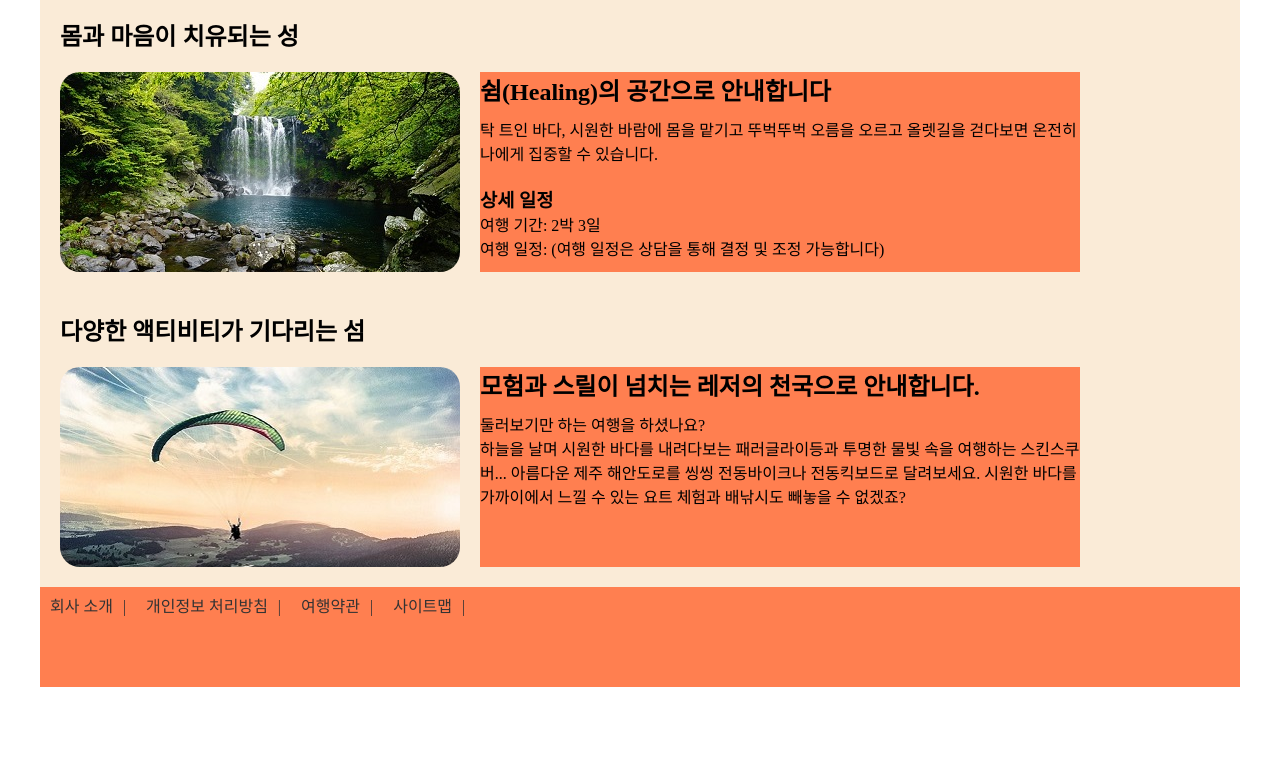
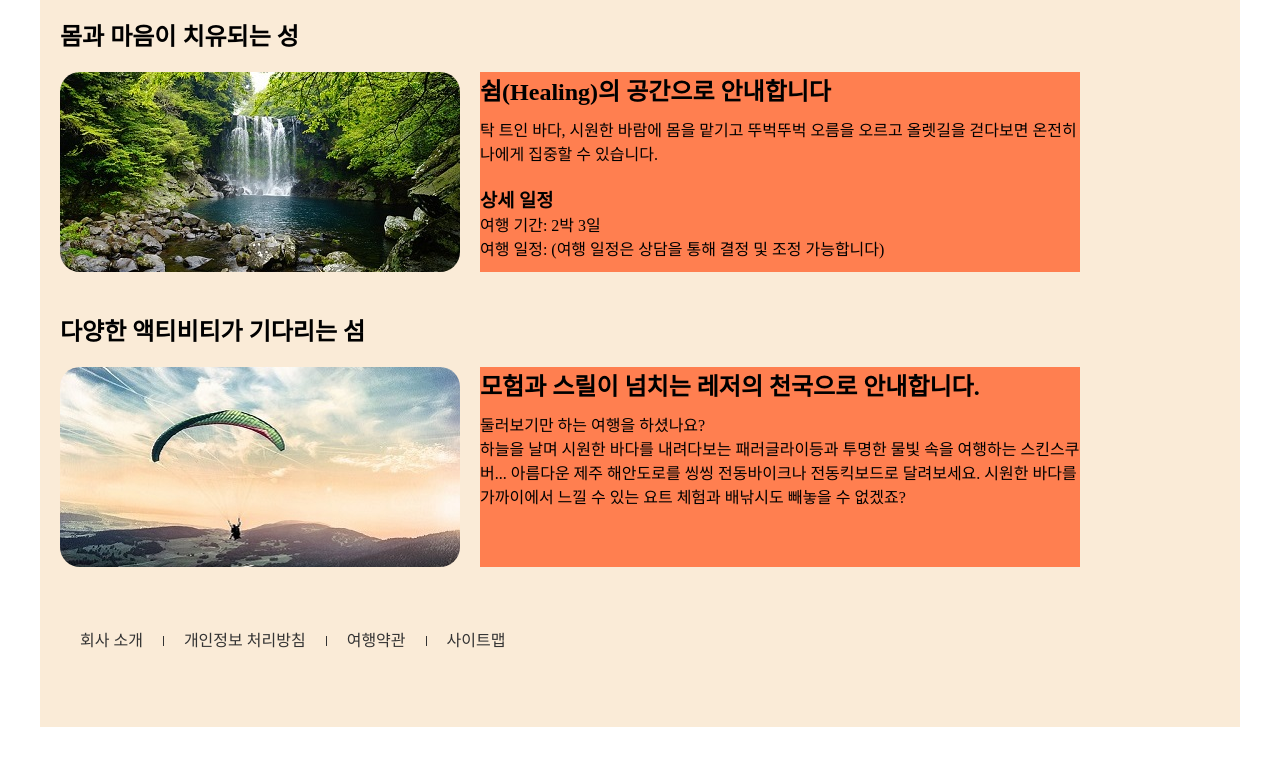
Before and after one commit to uixhyeon/project_01, a plain HTML site: page index.html in a window 1280 px wide. Shown: the part 103-868 px from the top of the page. Before the commit the page ends 800 px from the top, so only its background shows below. Drawn offline with Linux system fonts and the light colour scheme.

Commit message:
0721 12:48pm maybe last

```diff
--- a/css/main.css
+++ b/css/main.css
@@ -96,7 +96,6 @@ nav {
   transform: scale(1.2);
   overflow: hidden;
   filter: blur(1px);
-
 }
 /* 자세한 설명 */
 .desc-detail {
@@ -110,24 +109,30 @@ nav {
   margin-bottom: 10px;
 }
 .footer {
-
+  margin: 40px;
   width: 100%;
 }
-.footer > nav{
-width: 100%;
-display: flex;
-margin left: 20px;
+.footer > ul {
+  width: 100%;
+  height: 100px;
+  display: flex;
 }
-.footer > nav > a {
+/* .footer > ul > li > a {
  display: block;
   line-height: 20px;
   margin: 10px;
+} */
+.footer > ul > li > a:hover {
+  text-decoration: underline;
 }
-.footer > nav > a::after {
-  content: "|";
-  margin-left: 10px;
-   /* display: block; */
+.footer > ul > li > a::after {
+  content: "";
+  display: inline-block;
+  width: 1px;
+  height: 10px;
+  background-color: #333;
+  margin: 0 20px;
 }
-.footer > nav > a:last-child{
-  content: " ";
+.footer > ul > li:last-child a::after {
+  content: none;
 }
--- a/index.html
+++ b/index.html
@@ -94,12 +94,12 @@
 
       <!-- 하단 -->
       <footer class="footer">
-        <nav>
-          <a href="#">회사 소개</a>
-          <a href="#">개인정보 처리방침</a>
-          <a href="#">여행약관</a>
-          <a href="#">사이트맵</a>
-        </nav>
+        <ul>
+          <li><a href="#">회사 소개</a></li>
+          <li><a href="#">개인정보 처리방침</a></li>
+          <li><a href="#">여행약관</a></li>
+          <li><a href="#">사이트맵</a></li>
+        </ul>
       </footer>
     </div>
   </body>
```
